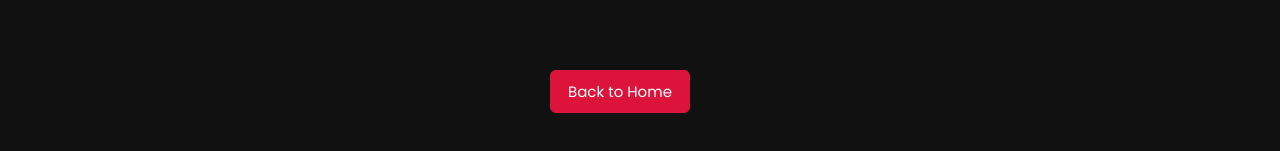
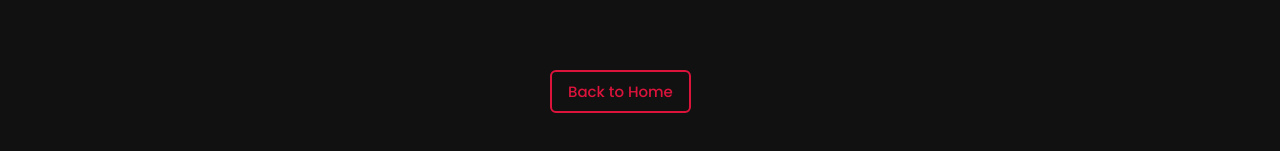
Before and after one commit to Rohan-Shingade/myportfolio, a plain HTML site: page projects.html in a window 1280 px wide. In both pictures the pointer is over the link "Back to Home". Shown: the part 4468-4619 px from the top of the page. Drawn offline with Linux system fonts and the light colour scheme.

Commit message:
Merge branch 'main' of https://github.com/CarryAllen/myportfolio

```diff
--- a/projects.css
+++ b/projects.css
@@ -117,7 +117,7 @@ section .title::after {
   background: crimson;
   color: #fff;
   font-size: 15px;
-  font-weight: 400;
+  font-weight: 500;
   padding: 8px 16px;
   margin-top: 100px;
   margin-left: 470px;
@@ -126,7 +126,9 @@ section .title::after {
   transition: all 0.3s ease;
 }
 
-.skills .skills-content a:hover {
+.projects .projects-content a:hover {
+  font-size: 15px;
+  font-weight: 500;
   color: crimson;
   background: none;
 }
--- a/style.css
+++ b/style.css
@@ -558,8 +558,7 @@ section .title::after {
   margin-bottom: 10px;
 }
 
-
-.projects .projects-content .right a {
+.projects .projects-content a {
   display: inline-block;
   background: crimson;
   color: #fff;
@@ -571,10 +570,9 @@ section .title::after {
   border: 2px solid crimson;
   transition: all 0.3s ease;
 }
-
-.projects .projects-content .right a:hover {
+.projects .projects-content a:hover {
+  background: none;
   color: crimson;
-  background: none;
 }
 
 
@@ -632,10 +630,12 @@ section .title::after {
 
 .contact .contact-content .info .head {
   font-weight: 500;
+
 }
 
 .contact .contact-content .info  .sub-title {
   color: #333;
+
 }
 
 .contact .contact-content .row a{
```
Also changed, not shown: index.html (+1 -1 lines).
